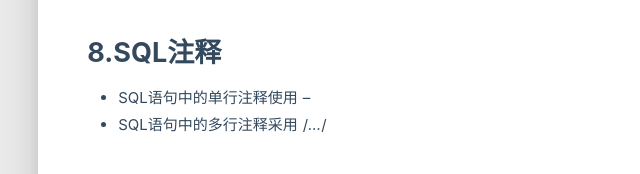
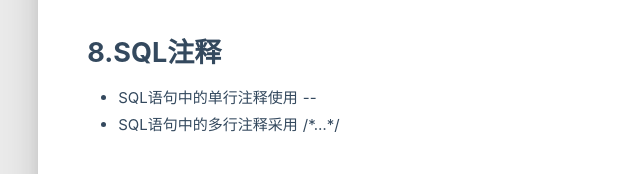
Before and after one commit to vancenx/vancenx.github.io, a plain HTML site: page 2019/04/02/mysql-ji-chu-cha-xun-yu-ju/index.html in a window 1280 px wide. Shown: the part 1883-2057 px from the top of the page, 37-677 px from the left. Drawn offline with Linux system fonts and the light colour scheme; some packages are replaced by stand-ins of ours; a script that the page names is missing.

Commit message:
Site updated: 2019-04-06 09:43:56

```diff
--- a/2019/04/02/mysql-ji-chu-cha-xun-yu-ju/index.html
+++ b/2019/04/02/mysql-ji-chu-cha-xun-yu-ju/index.html
@@ -473,8 +473,8 @@
 </li>
 </ul>
 <h2 id="8-SQL注释"><a href="#8-SQL注释" class="headerlink" title="8.SQL注释"></a>8.SQL注释</h2><ul>
-<li>SQL语句中的单行注释使用 –</li>
-<li>SQL语句中的多行注释采用 /<em>…</em>/</li>
+<li>SQL语句中的单行注释使用 --</li>
+<li>SQL语句中的多行注释采用 /*…*/</li>
 </ul>
 <h2 id="9-SQL代码规范"><a href="#9-SQL代码规范" class="headerlink" title="9.SQL代码规范"></a>9.SQL代码规范</h2><ul>
 <li>[SQL编程格式的优化建议] <a href="https://zhuanlan.zhihu.com/p/27466166" target="_blank" rel="noopener">https://zhuanlan.zhihu.com/p/27466166</a></li>
```
Also changed, not shown: search.xml (+1 -1 lines).
